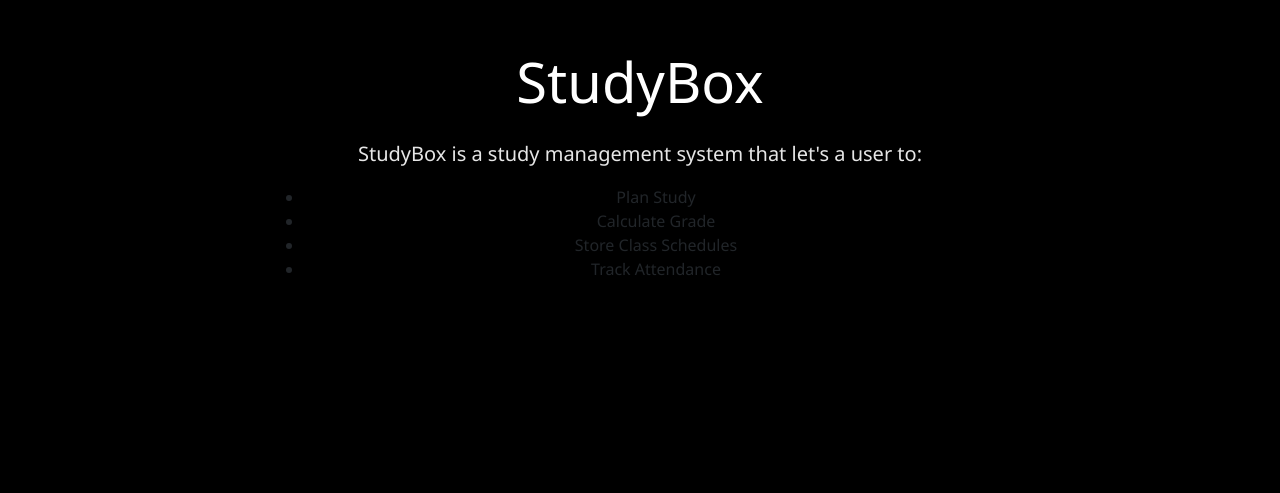
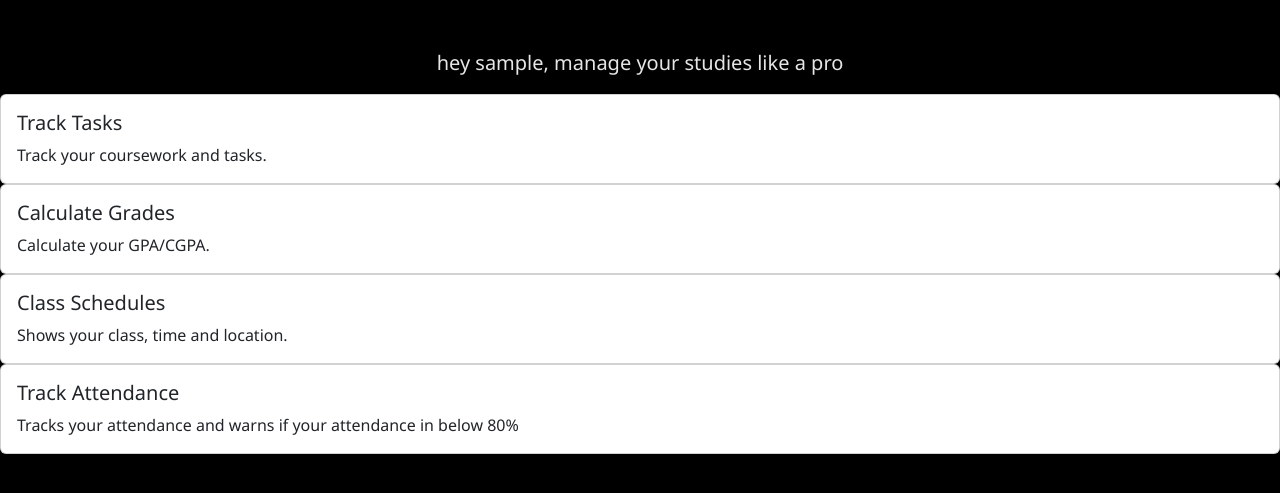
Before and after one commit to nahinbin/studybox, a Flask app: template web/templates/index.html in a window 1280 px wide. Shown: the part 62-555 px from the top of the page. Run offline with Flask 3, Linux system fonts and the light colour scheme; the template is opened without the code that fills it: most values are stand-ins (such as "Sample title", 1, 10 or a date in 2020).

Commit message:
made base.html to hold nav bar and hold content to show on all pages

```diff
--- a/web/static/css/styles.css
+++ b/web/static/css/styles.css
@@ -11,6 +11,18 @@ html {
 .navbar-brand {
     font-weight: bold;
     font-size: 1.5rem;
+}
+
+.navbar-toggler {
+    border: none;
+    outline: none;
+    box-shadow: none;
+}
+
+.navbar-toggler:focus {
+    border: none;
+    outline: none;
+    box-shadow: none;
 }
 
 .display-4 {
@@ -38,3 +50,25 @@ html {
     box-shadow: 0 5px 15px rgba(0, 0, 0, 0.3);
     color: white;
 }
+
+/* Card link styles */
+.card-link {
+    text-decoration: none;
+    color: inherit;
+    display: block;
+}
+
+.card-link:hover {
+    text-decoration: none;
+    color: inherit;
+}
+
+.card {
+    transition: transform 0.2s ease, box-shadow 0.2s ease;
+    cursor: pointer;
+}
+
+.card:hover {
+    transform: translateY(-5px);
+    box-shadow: 0 8px 25px rgba(0,0,0,0.3);
+}
--- /dev/null
+++ b/web/templates/base.html
@@ -0,0 +1,38 @@
+<!DOCTYPE html>
+<html lang="en">
+<head>
+    <meta charset="UTF-8">
+    <meta name="viewport" content="width=device-width, initial-scale=1.0">
+    <title>{% block title %}StudyBox{% endblock %}</title>
+    <!-- Bootstrap CSS -->
+    <link href="https://cdn.jsdelivr.net/npm/bootstrap@5.3.2/dist/css/bootstrap.min.css" rel="stylesheet" integrity="sha384-T3c6CoIi6uLrA9TneNEoa7RxnatzjcDSCmG1MXxSR1GAsXEV/Dwwykc2MPK8M2HN" crossorigin="anonymous">
+    <link rel="stylesheet" href="{{ url_for('static', filename='css/styles.css') }}">
+    {% block extra_css %}{% endblock %}
+</head>
+<body>
+    <nav class="navbar navbar-expand-lg navbar-dark bg-dark">
+        <div class="container">
+            <a class="navbar-brand" href="/">StudyBox</a>
+            <button class="navbar-toggler" type="button" data-bs-toggle="collapse" data-bs-target="#navbarNav" aria-controls="navbarNav" aria-expanded="false" aria-label="Toggle navigation">
+                <span class="navbar-toggler-icon"></span>
+            </button>
+            <div class="collapse navbar-collapse" id="navbarNav">
+                <ul class="navbar-nav ms-auto">
+                    <li class="nav-item">
+                        <a class="nav-link active" href="/">Home</a>
+                    </li>
+                    <li class="nav-item">
+                        <a class="nav-link" href="/login">Login</a>
+                    </li>
+                </ul>
+            </div>
+        </div>
+    </nav>
+
+    {% block content %}{% endblock %}
+
+    <!-- Bootstrap JS -->
+    <script src="https://cdn.jsdelivr.net/npm/bootstrap@5.3.2/dist/js/bootstrap.bundle.min.js" integrity="sha384-C6RzsynM9kWDrMNeT87bh95OGNyZPhcTNXj1NW7RuBCsyN/o0jlpcV8Qyq46cDfL" crossorigin="anonymous"></script>
+    {% block extra_js %}{% endblock %}
+</body>
+</html>
--- a/web/templates/index.html
+++ b/web/templates/index.html
@@ -1,50 +1,50 @@
-<!DOCTYPE html>
-<html lang="en">
-<head>
-    <meta charset="UTF-8">
-    <meta name="viewport" content="width=device-width, initial-scale=1.0">
-    <title>StudyBox</title>
-    <!-- Bootstrap CSS -->
-    <link href="https://cdn.jsdelivr.net/npm/bootstrap@5.3.2/dist/css/bootstrap.min.css" rel="stylesheet" integrity="sha384-T3c6CoIi6uLrA9TneNEoa7RxnatzjcDSCmG1MXxSR1GAsXEV/Dwwykc2MPK8M2HN" crossorigin="anonymous">
-    <link rel="stylesheet" href="{{ url_for('static', filename='css/styles.css') }}">
-</head>
-<body>
-    <nav class="navbar navbar-expand-lg navbar-dark bg-dark">
-        <div class="container">
-            <a class="navbar-brand" href="/">StudyBox</a>
-            <button class="navbar-toggler" type="button" data-bs-toggle="collapse" data-bs-target="#navbarNav" aria-controls="navbarNav" aria-expanded="false" aria-label="Toggle navigation">
-                <span class="navbar-toggler-icon"></span>
-            </button>
-            <div class="collapse navbar-collapse" id="navbarNav">
-                <ul class="navbar-nav ms-auto">
-                    <li class="nav-item">
-                        <a class="nav-link active" href="/">Home</a>
-                    </li>
-                    <li class="nav-item">
-                        <a class="nav-link" href="/login">Login</a>
-                    </li>
-                </ul>
-            </div>
-        </div>
-    </nav>
+{% extends "base.html" %}
 
-    <div class="container mt-5">
-        <div class="row justify-content-center">
-            <div class="col-md-8 text-center">
-                <h1 class="display-4 mb-4">StudyBox</h1>
-                <p class="lead">StudyBox is a study management system that let's a user to:
-                    <ul>
-                        <li>Plan Study</li>
-                        <li>Calculate Grade</li>
-                        <li>Store Class Schedules</li>
-                        <li>Track Attendance</li>
-                    </ul>
-                </p>
-            </div>
+{% block title %}StudyBox - Home{% endblock %}
+
+{% block content %}
+<div class="container mt-5">
+    <div class="row justify-content-center">
+        <div class="col-md-8 text-center">
+            <p class="lead">hey {{username}}, manage your studies like a pro
+            </p>
         </div>
     </div>
+</div>
 
-    <!-- Bootstrap JS -->
-    <script src="https://cdn.jsdelivr.net/npm/bootstrap@5.3.2/dist/js/bootstrap.bundle.min.js" integrity="sha384-C6RzsynM9kWDrMNeT87bh95OGNyZPhcTNXj1NW7RuBCsyN/o0jlpcV8Qyq46cDfL" crossorigin="anonymous"></script>
-</body>
-</html>
+<section class="card-container">
+
+    <div class="card">
+        <a href="/task" class="card-link">
+            <div class="card-body">
+                <h5 class="card-title">Track Tasks</h5>
+                <p class="card-text">Track your coursework and tasks.</p>
+            </div>
+        </a>
+    </div>
+    <div class="card">
+        <a href="/login" class="card-link">
+            <div class="card-body">
+                <h5 class="card-title">Calculate Grades</h5>
+                <p class="card-text">Calculate your GPA/CGPA.</p>
+            </div>
+        </a>
+    </div>
+    <div class="card">
+        <a href="/task" class="card-link">
+            <div class="card-body">
+                <h5 class="card-title">Class Schedules</h5>
+                <p class="card-text">Shows your class, time and location.</p>
+            </div>
+        </a>
+    </div>
+    <div class="card">
+        <a href="/task" class="card-link">
+            <div class="card-body">
+                <h5 class="card-title">Track Attendance</h5>
+                <p class="card-text">Tracks your attendance and warns if your attendance in below 80%</p>
+            </div>
+        </a>
+    </div>
+</section>
+{% endblock %}
```
Also changed, not shown: web/templates/login.html (+26 -23 lines), web/templates/task.html (added, +11 -0 lines).
